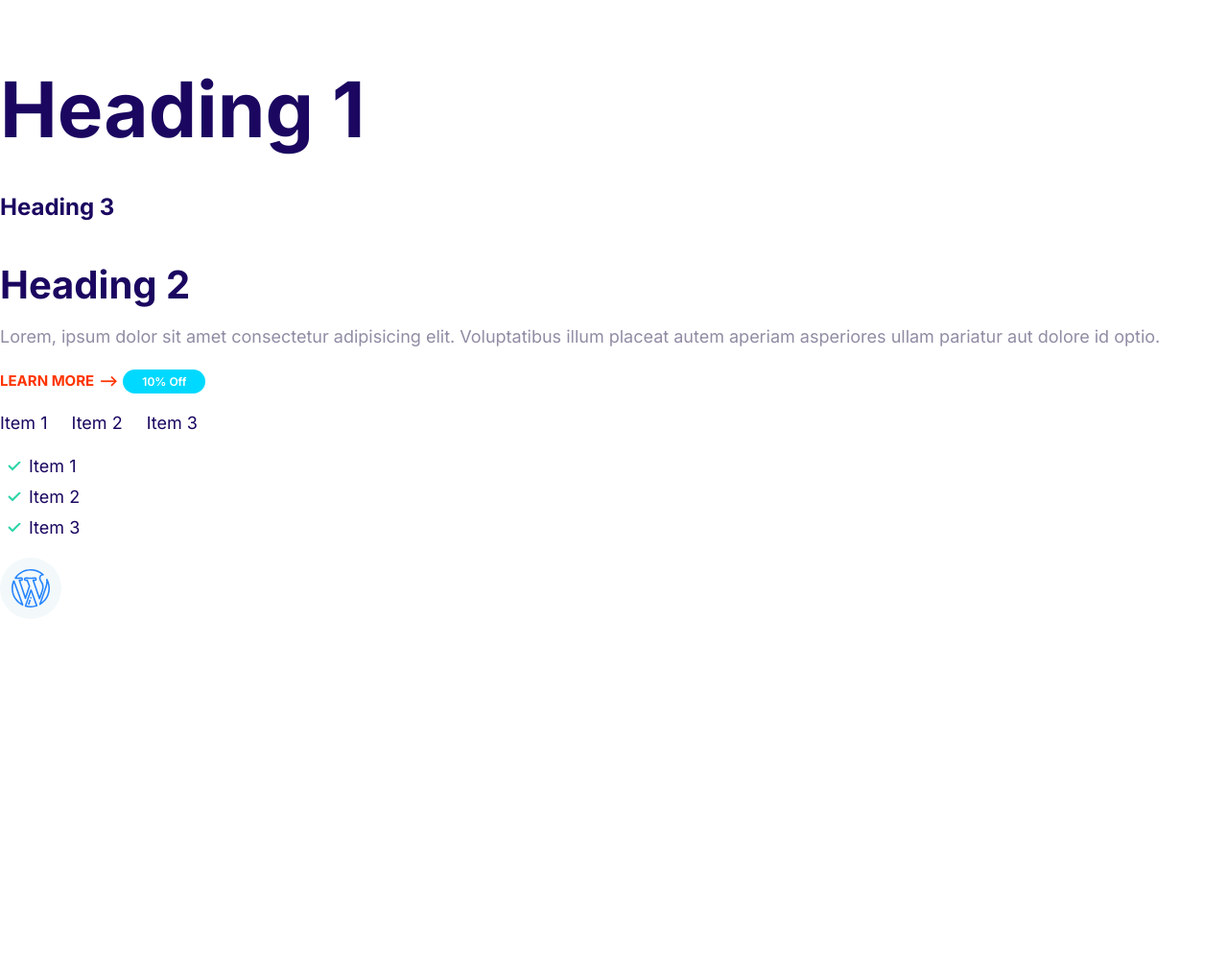
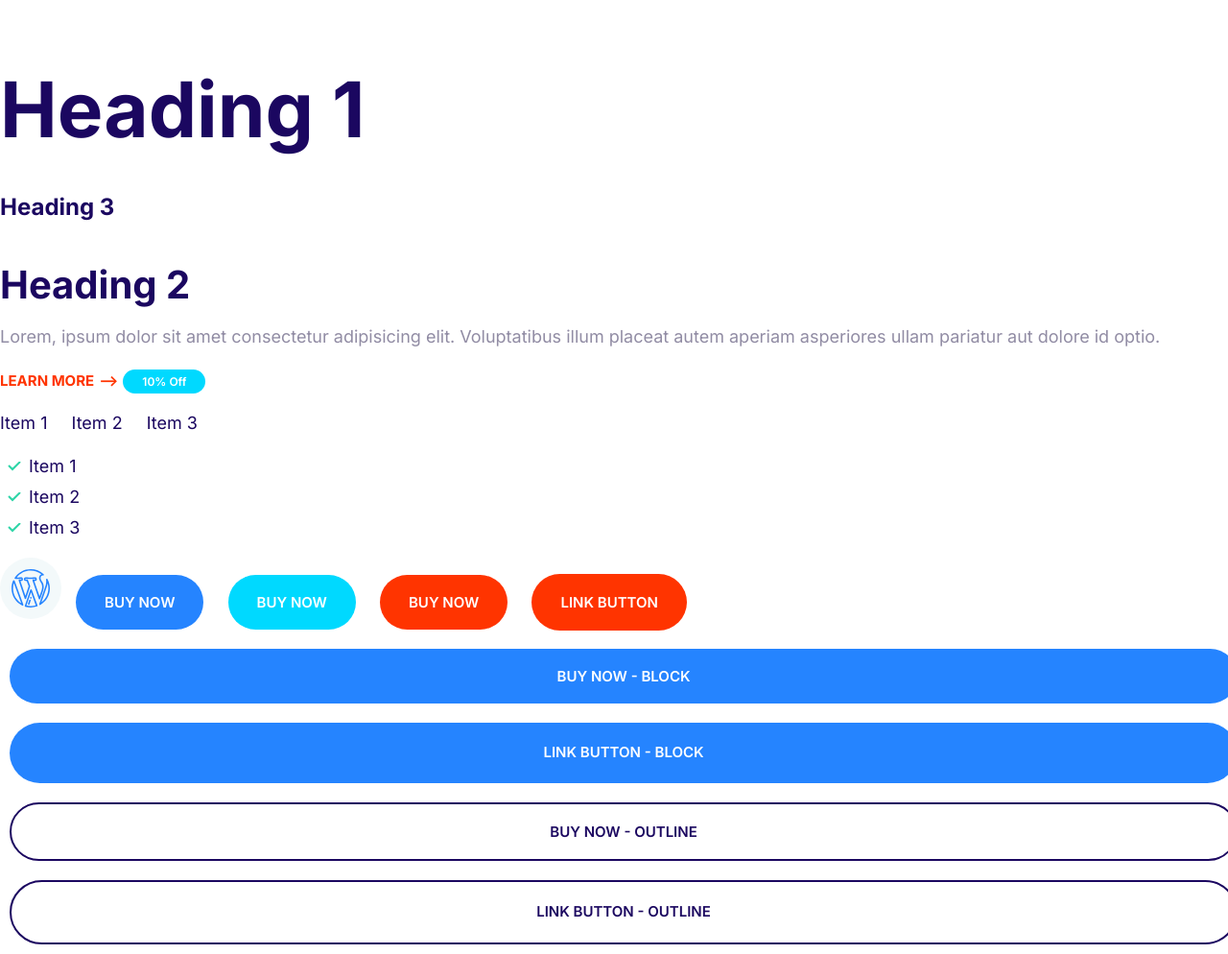
Before and after one commit to PhantomPWR/cwm-html-css-pt3, a plain HTML site: page index.html in a window 1280 px wide. Shown: the whole page at 96% size. Before the commit the page ends 800 px from the top, so only its background shows below. Drawn offline with Linux system fonts and the light colour scheme.

Commit message:
Create button components

```diff
--- a/css/styles.css
+++ b/css/styles.css
@@ -4,6 +4,12 @@
 	--color-accent: #ff3400;
 	--color-headings: #1b0760;
 	--color-body: #918ca4;
+}
+
+*,
+*::before,
+*::after {
+	box-sizing: border-box;
 }
 
 /* Typography */
@@ -176,3 +182,68 @@ a {
 	height: 64px;
 	width: 64px;
 }
+
+/* Buttons */
+
+.btn {
+	border: 0;
+	border-radius: 40px;
+	cursor: pointer;
+	font-size: 1.8rem;
+	font-weight: 600;
+	margin: 1rem;
+	text-align: center;
+	text-transform: uppercase;
+	white-space: nowrap;
+	padding: 2rem 3rem;
+	transition: background-color 0.3s;
+}
+
+.btn--primary {
+	background-color: var(--color-primary);
+	color: white;
+}
+
+.btn--primary:hover {
+	background-color: #1f6de2; /* Hard-coded until SASS is implemented */
+}
+
+.btn--secondary {
+	background-color: var(--color-secondary);
+	color: white;
+}
+
+.btn--secondary:hover {
+	background-color: #00b3d6; /* Hard-coded until SASS is implemented */
+}
+
+.btn--accent {
+	background-color: var(--color-accent);
+	color: white;
+}
+
+.btn--accent:hover {
+	background-color: #ff0000; /* Hard-coded until SASS is implemented */
+}
+
+.btn--outline {
+	background: white;
+	border: 2px solid var(--color-headings);
+	color: var(--color-headings);
+}
+
+.btn--outline:hover {
+	background: var(--color-headings);
+	color: white;
+}
+
+.btn--block {
+	display: inline-block;
+	width: 100%;
+}
+
+@media screen and (min-width: 1024px) {
+	.btn {
+		font-size: 1.5rem;
+	}
+}
--- a/index.html
+++ b/index.html
@@ -40,5 +40,13 @@
 				<use xlink:href="/images/sprite.svg#wordpress"></use>
 			</svg>
 		</span>
+		<button class="btn btn--primary">Buy Now</button>
+		<button class="btn btn--secondary">Buy Now</button>
+		<button class="btn btn--accent">Buy Now</button>
+		<a href="" class="btn btn--accent">Link Button</a>
+		<button class="btn btn--primary btn--block">Buy Now - Block</button>
+		<a href="" class="btn btn--primary btn--block">Link Button - Block</a>
+		<button class="btn btn--outline btn--block">Buy Now - Outline</button>
+		<a href="" class="btn btn--outline btn--block">Link Button - Outline</a>
 	</body>
 </html>
```
Also changed, not shown: buttons.html (added, +8 -0 lines).
